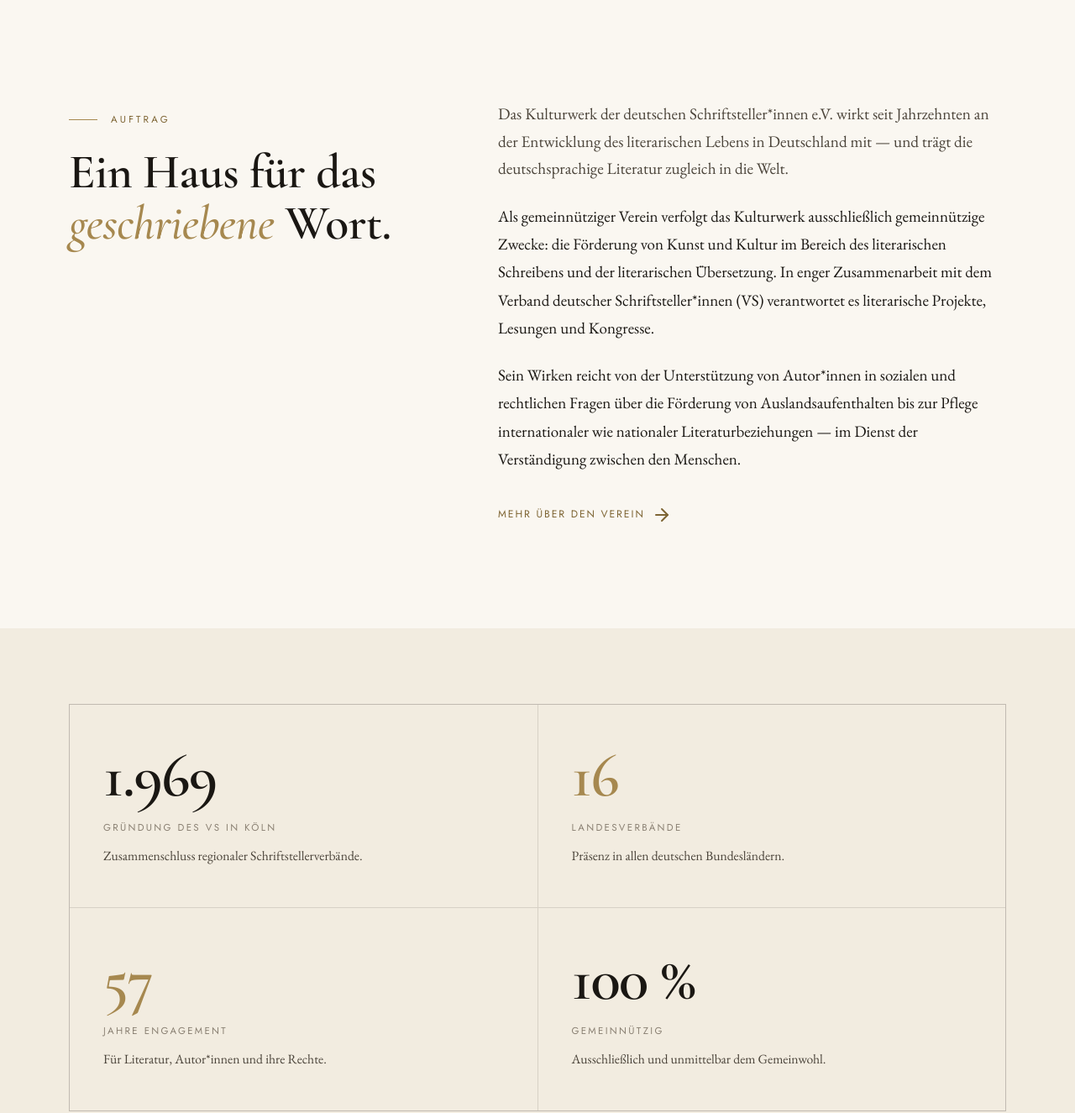
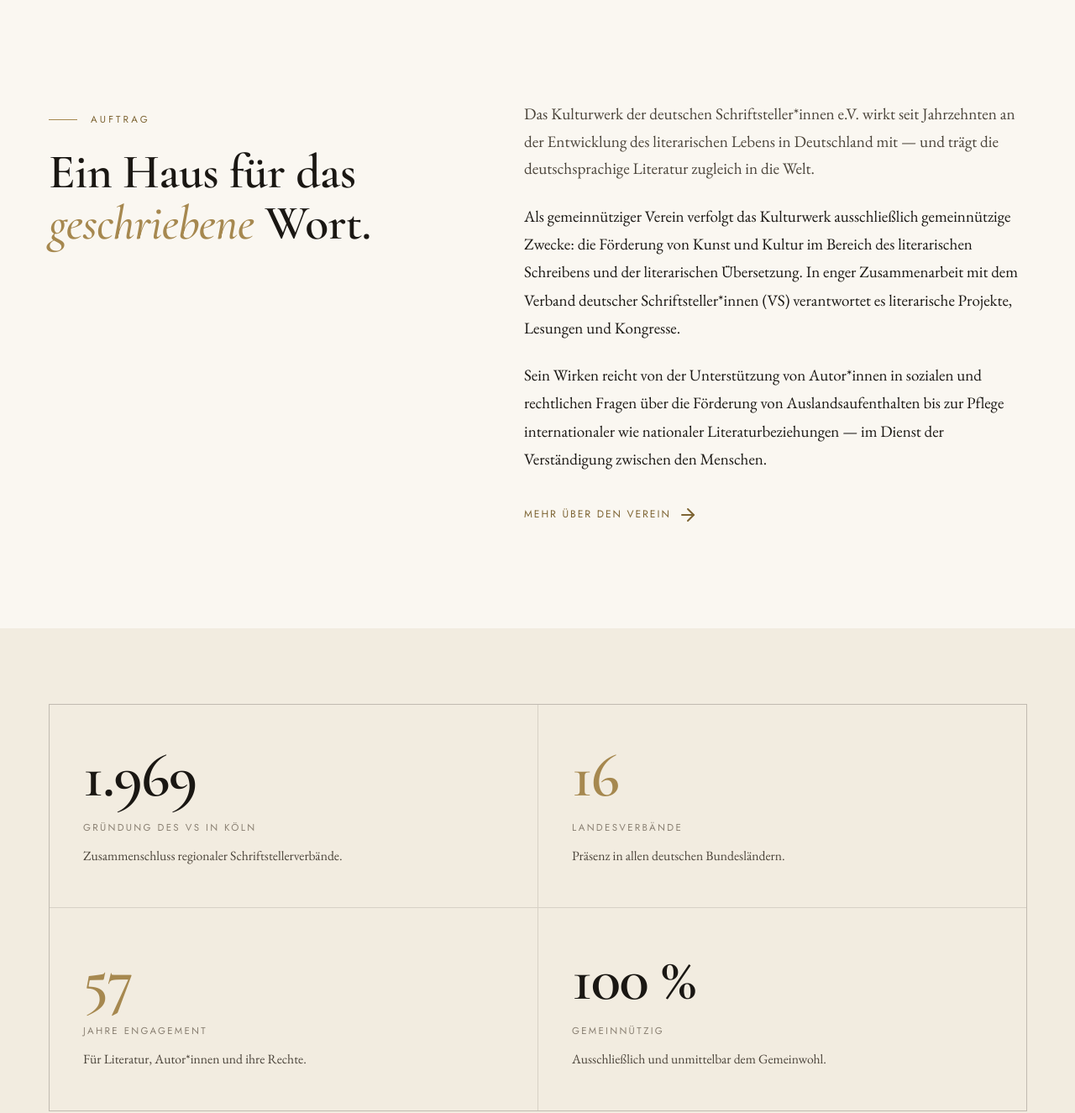
Before and after one commit to ninoborn1-stack/kulturwerk, a plain HTML site: page index.html in a window 1280 px wide. Shown: the part 800-2125 px from the top of the page at 84% size. Drawn offline with nearby package versions, Linux system fonts and the light colour scheme.

Commit message:
style: Layout auf volle Seitenbreite (Container 1180 -> 1720, fluide Raender)
- --container 1720px, --pad clamp(22px,4.5vw,90px)
- Split-Prosa auf 44em begrenzt fuer Lesbarkeit bei voller Breite

Co-Authored-By: Claude Opus 4.8 <noreply@anthropic.com>

```diff
--- a/styles.css
+++ b/styles.css
@@ -30,8 +30,8 @@
   --serif:   "EB Garamond", Georgia, serif;
   --sans:    "Jost", "Helvetica Neue", Arial, sans-serif;
 
-  --container: 1180px;
-  --pad: 32px;
+  --container: 1720px;
+  --pad: clamp(22px, 4.5vw, 90px);
 
   --ease: cubic-bezier(.2,.7,.2,1);
 }
@@ -411,8 +411,9 @@ p:last-child{ margin-bottom:0; }
 .footer-bottom{ display:flex; justify-content:space-between; flex-wrap:wrap; gap:16px; padding-top:24px; font-family:var(--sans); font-size:.72rem; letter-spacing:.06em; color:rgba(250,247,241,.5); }
 
 /* ----- Intro / prose two-col ------------------------------------------- */
-.split{ display:grid; grid-template-columns:.85fr 1.15fr; gap:64px; align-items:start; }
+.split{ display:grid; grid-template-columns:.9fr 1.1fr; gap:clamp(48px,6vw,130px); align-items:start; }
 .split-sticky{ position:sticky; top:120px; }
+.split > div:last-child{ max-width:44em; }
 
 /* ----- Responsive ------------------------------------------------------- */
 @media (max-width:1080px){
```
